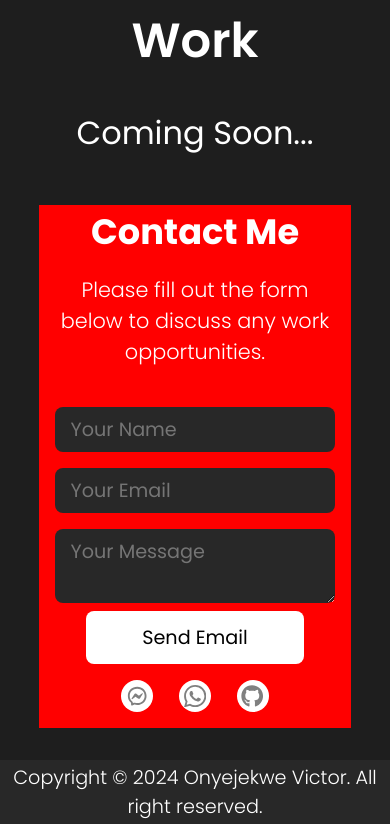
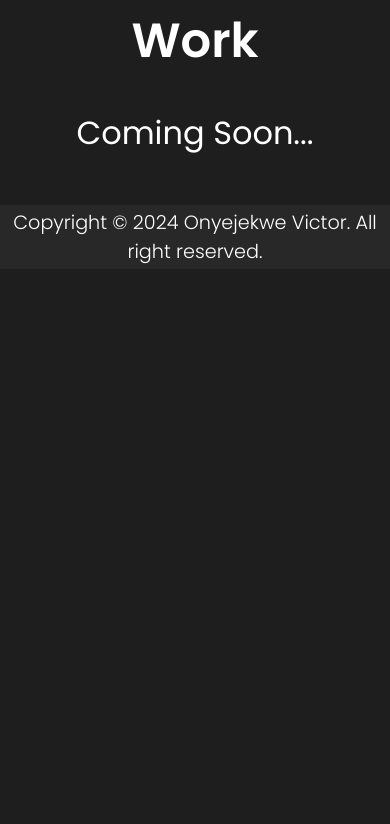
Before and after one commit to ovanda/Web-Portfolio, a React (Create React App) app: page / in a window 390 px wide. Shown: the part 2578-3402 px from the top of the page. After the commit the page ends 2847 px from the top, so only its background shows below. Built offline with nearby package versions, Linux system fonts and the light colour scheme.

Commit message:
still texting ...

```diff
--- a/src/components/Contact/contact.css
+++ b/src/components/Contact/contact.css
@@ -67,9 +67,9 @@
 @media screen and (max-width: 600px) {
 
     .contact {
-        width: 80%;
+        width: 50%;
         text-align: center;
-        margin: 0 auto 2rem;
+        margin: 0 auto 1rem;
         background: red;
     }
     .contact #contactdes {
--- a/src/components/Contact/contact.js
+++ b/src/components/Contact/contact.js
@@ -36,25 +36,8 @@ const Contact = () => {
 
 
   return (
-    <div className='contact'  id='contact'>
-      <h1 id='contact'>Contact Me</h1>
-      <span id='contactdes'>Please fill out the form below to discuss any work opportunities.</span>
+    <div>
 
-      <form className='contactForm' ref={form} onSubmit={sendEmail}>
-        <input type='text' className='name' placeholder='Your Name' name='user_name'  aria-required='true' aria-label='Your Name'/>
-        <input type='email' className='email' placeholder='Your Email' name='user_email' aria-required='true' aria-label='Your Email'/>
-        <textarea name='message'  placeholder='Your Message' className='msg' aria-required='true' aria-label='Message'></textarea>
-        <button type='submit' value='Send Email' className='submitBtn' aria-label='Submit'>Send Email</button>
-
-
-        <div className='links'>
-          <a href='https://m.me/victor.onyejekwe.75' target='blank'><RiMessengerLine /></a>
-          <a href='https://wa.me/2348035442507' target='blank'><BsWhatsapp /></a>
-          <a href='https://Github.com/urchvictor' target='blank'><FaGithub /></a>
-        </div>
-
-
-      </form>
     </div>
   )
 }
--- a/src/components/Footer/footer.js
+++ b/src/components/Footer/footer.js
@@ -9,4 +9,4 @@ const Footer = () => {
   )
 }
 
-export default Footer
+export default Footer;
```
